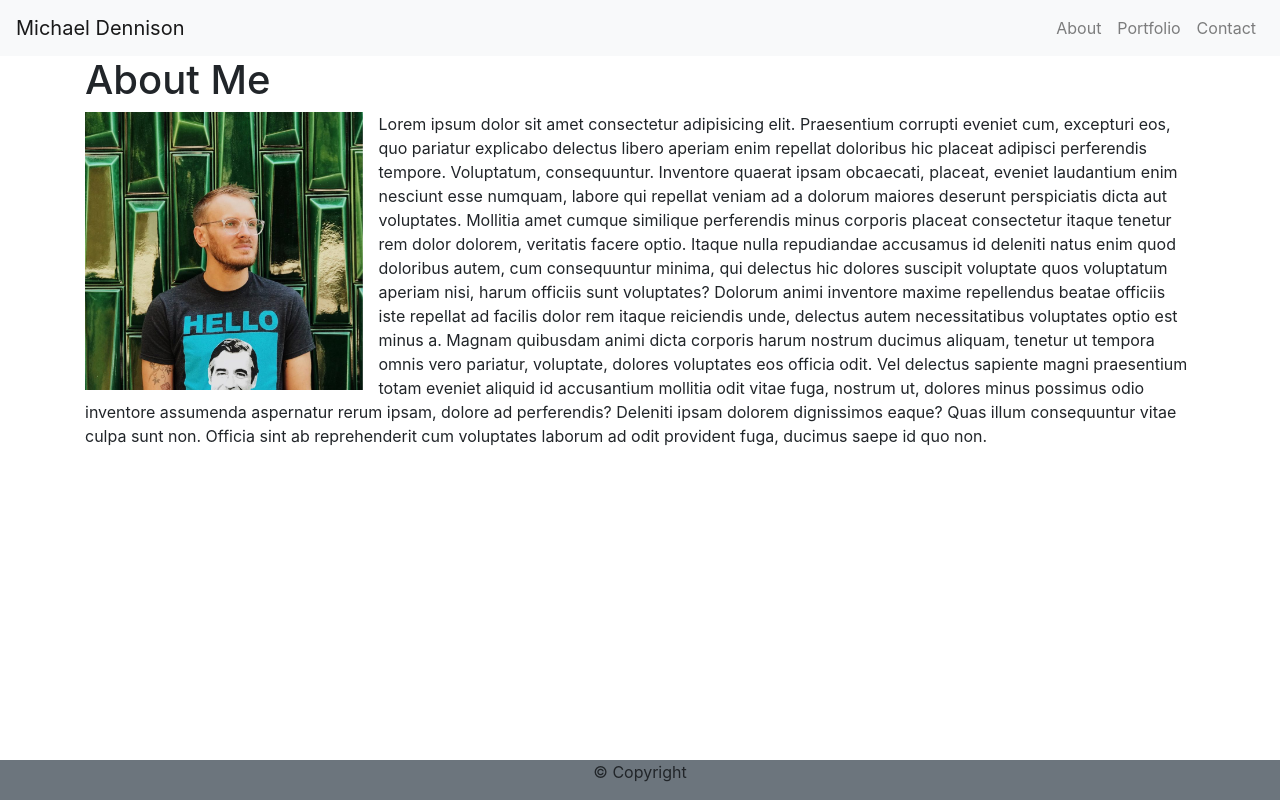
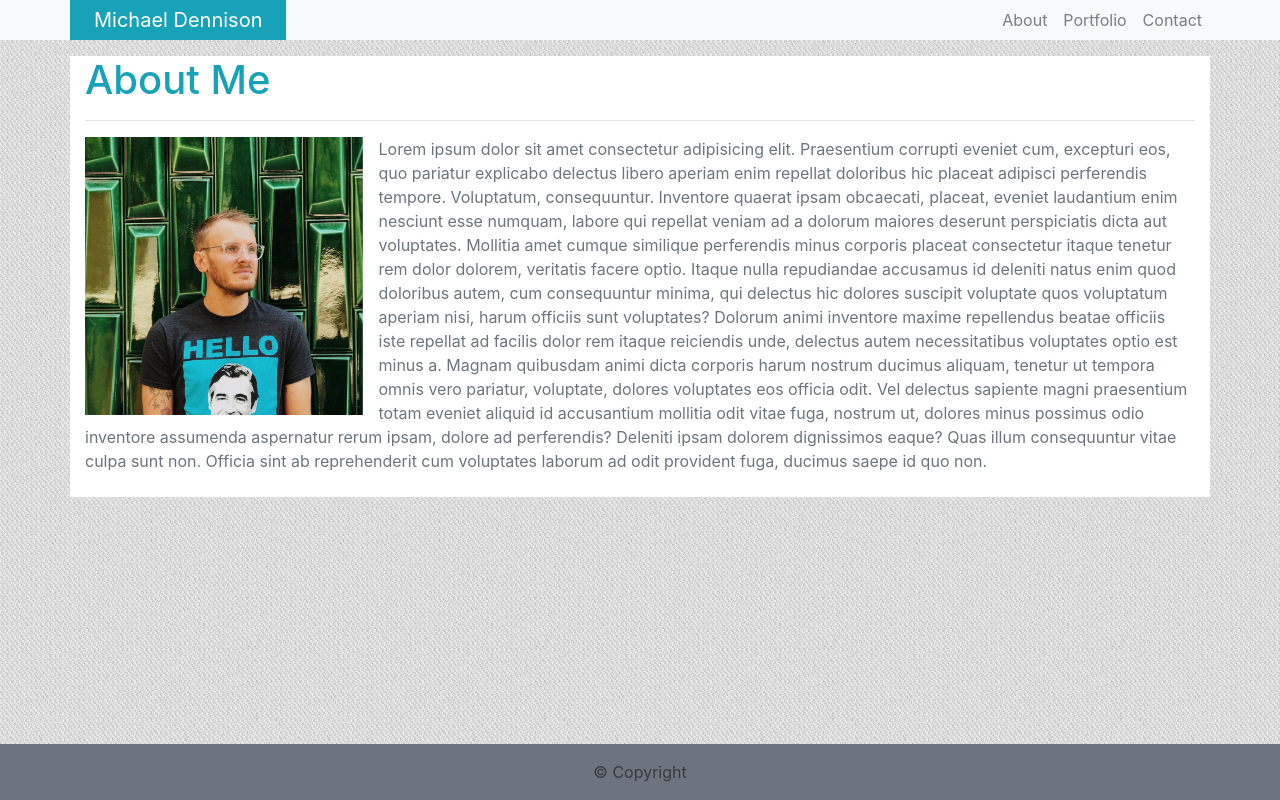
Before and after one commit to miketdennison/Bootstrap-Portfolio, a plain HTML site: page index.html in a window 1280 px wide. Drawn offline with nearby package versions, Linux system fonts and the light colour scheme.

Commit message:
fixed issues with navbar

```diff
--- /dev/null
+++ b/assets/css/styles.css
@@ -0,0 +1,3 @@
+body {
+    background-image: url("../images/cheap_diagonal_fabric.png");
+}
--- a/index.html
+++ b/index.html
@@ -9,13 +9,15 @@
     <!-- Bootstrap CSS -->
     <link rel="stylesheet" href="https://stackpath.bootstrapcdn.com/bootstrap/4.3.1/css/bootstrap.min.css"
         integrity="sha384-ggOyR0iXCbMQv3Xipma34MD+dH/1fQ784/j6cY/iJTQUOhcWr7x9JvoRxT2MZw1T" crossorigin="anonymous">
+    <link rel="stylesheet" type="text/css" href="assets/css/styles.css">
 
     <title>Michael Dennison</title>
 </head>
 
-<body>
-    <nav class="navbar navbar-expand-lg navbar-light bg-light">
-        <a class="navbar-brand" href="index.html">Michael Dennison</a>
+<body class="text-muted">
+    <nav class="navbar navbar-expand-lg navbar-light bg-light py-0">
+        <div class="container px-0">
+            <a class="navbar-brand bg-info text-white px-4" href="index.html">Michael Dennison</a>
             <button class="navbar-toggler" type="button" data-toggle="collapse" data-target="#navbarSupportedContent"
                 aria-controls="navbarSupportedContent" aria-expanded="false" aria-label="Toggle navigation">
                 <span class="navbar-toggler-icon"></span>
@@ -34,16 +36,16 @@
                     </li>
                 </ul>
             </div>
+        </div>
     </nav>
 
-    <div class="container">
+    <div class="container bg-white mt-3 pb-4">
+        <h1 class="text-info">About Me</h1>
+        <hr>
+        <div class="row">
 
-        <h1>About Me</h1>
-
-        <div class="row">
             <div class="col-md-12">
                 <img src="assets/images/IMG_1743.jpg" class="w-25 mr-3 img-fluid float-left" alt="me-img">
-
                 Lorem ipsum dolor sit amet consectetur adipisicing elit. Praesentium corrupti eveniet cum, excepturi
                 eos, quo pariatur explicabo delectus libero aperiam enim repellat doloribus hic placeat adipisci
                 perferendis tempore. Voluptatum, consequuntur. Inventore quaerat ipsam obcaecati, placeat, eveniet
@@ -62,8 +64,8 @@
             </div>
         </div>
     </div>
-    <footer class="fixed-bottom bg-secondary">
-        <p class="text-center">&copy; Copyright</p>
+    <footer class="fixed-bottom bg-secondary py-auto text-dark">
+        <p class="text-center pt-3">&copy; Copyright</p>
     </footer>
 
 
```
Also changed, not shown: assets/images/IMG_1743 2.jpg (added), assets/images/canyon.jpg (added), assets/images/cheap_diagonal_fabric.png (added), assets/images/gorge.jpg (added), assets/images/lying.jpg (added), assets/images/northern.jpg (added), assets/images/scarf.jpg (added), 2 other files. Lines whose indentation alone changed are shown as unchanged.
